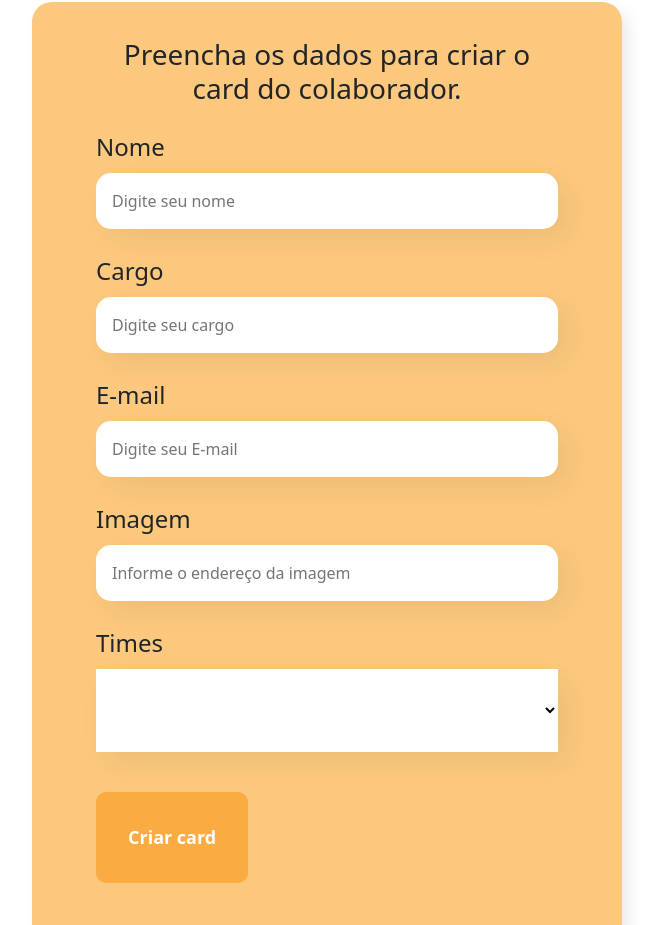
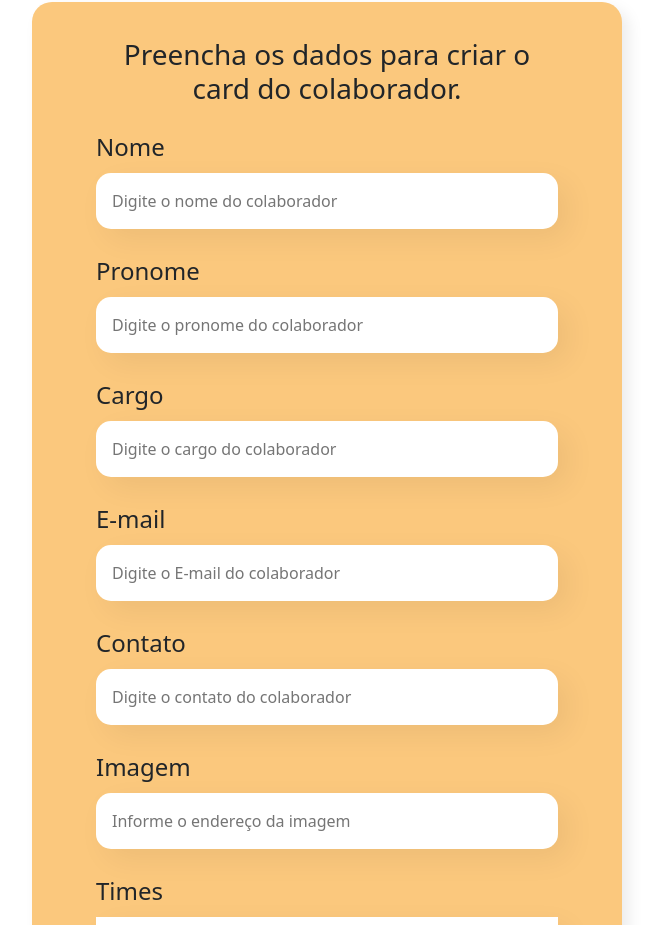
Before and after one commit to Linguini97/Organo-Semear, a React (Create React App) app: page /cadastro in a window 1280 px wide. Shown: the part 354-1279 px from the top of the page, without its empty margins (313-970 px from the left). Built offline with nearby package versions, Linux system fonts and the light colour scheme.

Commit message:
Adição dos campos de diretoria,pronome e contato

```diff
--- a/src/componentes/Colaborador/index.js
+++ b/src/componentes/Colaborador/index.js
@@ -1,7 +1,7 @@
 import {AiFillCloseCircle} from 'react-icons/ai'
 import './Colaborador.css'
 
-const Colaborador = ({nome, cargo, imagem, email, corSecundaria, aoDeletar}) => {
+const Colaborador = ({nome, cargo, imagem, email,pronome,contato, corSecundaria, aoDeletar}) => {
 
     return(
         <div className='colaborador'>
@@ -15,7 +15,9 @@ const Colaborador = ({nome, cargo, imagem, email, corSecundaria, aoDeletar}) =>
             </div>
             <div className='rodape'>
                 <h4>{nome}</h4>
+                <h6>{pronome}</h6>
                 <h5>{cargo}</h5>
+                <h6>{contato}</h6>
                 <h6>{email}</h6>
             </div>
         </div>
--- a/src/componentes/Formulario/index.js
+++ b/src/componentes/Formulario/index.js
@@ -14,22 +14,29 @@ const Formulario = ({ aoCadastrar, times, aoCriarTime }) => {
     const [time, setTime] = useState('')
     const [nomeTime, setNomeTime] = useState('')
     const [corTime, setCorTime] = useState('')
+    const [diretoria , setDiretoria] = useState('')
+    const [contato , setContato] = useState('')
+    const [pronome, setPronome] = useState('')
 
     const aoSubmeter = (evento) => {
         evento.preventDefault()
-        console.log('form enviado', nome, cargo, email, imagem, time )
+        console.log('form enviado', nome, cargo, email, imagem, time,contato, pronome)
         aoCadastrar({
             nome,
             cargo,
             email,
             imagem,
-            time
+            time,
+            contato,
+            pronome
         })
         setNome('')
         setEmail('')
         setCargo('')
         setImagem('')
         setTime('')
+        setContato('')
+        setPronome('')
 
     };
     const aoSelecionarOpcao = (opcao) =>{
@@ -53,21 +60,33 @@ const Formulario = ({ aoCadastrar, times, aoCriarTime }) => {
                 <CampoTexto
                     obrigatorio={true}
                     label='Nome'
-                    placeholder='Digite seu nome '
+                    placeholder='Digite o nome do colaborador '
                     valor={nome}
                     aoAlterado={valor => setNome(valor)}/>
                 <CampoTexto
                     obrigatorio={true}
+                    label='Pronome'
+                    placeholder='Digite o pronome do colaborador '
+                    valor={pronome}
+                    aoAlterado={valor => setPronome(valor)}/>
+                <CampoTexto
+                    obrigatorio={true}
                     label='Cargo'
-                    placeholder='Digite seu cargo '
+                    placeholder='Digite o cargo do colaborador'
                     valor={cargo}
                     aoAlterado={valor => setCargo(valor)}/>
                 <CampoTexto
                     obrigatorio={true}
                     label='E-mail'
-                    placeholder='Digite seu E-mail '
+                    placeholder='Digite o E-mail do colaborador'
                     valor={email}
                     aoAlterado={valor => setEmail(valor)}/>
+                <CampoTexto
+                    obrigatorio={true}
+                    label='Contato'
+                    placeholder='Digite o contato do colaborador '
+                    valor={contato}
+                    aoAlterado={valor => setContato(valor)}/>
                 <CampoTexto
                     label='Imagem'
                     placeholder='Informe o endereço da imagem '
@@ -102,6 +121,12 @@ const Formulario = ({ aoCadastrar, times, aoCriarTime }) => {
                     placeholder='Digite sua cor'
                     valor={corTime}
                     aoAlterado={valor => setCorTime(valor)}/>
+                    <CampoTexto
+                    obrigatorio={true}
+                    label='Diretoria'
+                    placeholder='Digite a diretoria que a área pertence'
+                    valor={diretoria}
+                    aoAlterado={valor => setDiretoria(valor)}/>
                 <Botao texto='Criar Time' />
             </form>
             )}
--- a/src/componentes/Time/index.js
+++ b/src/componentes/Time/index.js
@@ -11,7 +11,7 @@ const Time = ({ colaboradores, nome, corPrimaria, corSecundaria, aoDeletar, muda
                 <h3 style={{ borderColor: corPrimaria }}>{nome}</h3>
                 <div className='colaboradores'>
                     {colaboradores.map(colaborador => {
-                        return <Colaborador corDeFundo={corPrimaria} key={colaborador.nome} nome={colaborador.nome} cargo={colaborador.cargo} email={colaborador.email} imagem={colaborador.imagem} aoDeletar={aoDeletar} />
+                        return <Colaborador corDeFundo={corPrimaria} key={colaborador.nome} nome={colaborador.nome} pronome={colaborador.pronome} contato={colaborador.contato} cargo={colaborador.cargo} email={colaborador.email} imagem={colaborador.imagem} aoDeletar={aoDeletar} />
                     })}
                 </div>
             </section>
```
